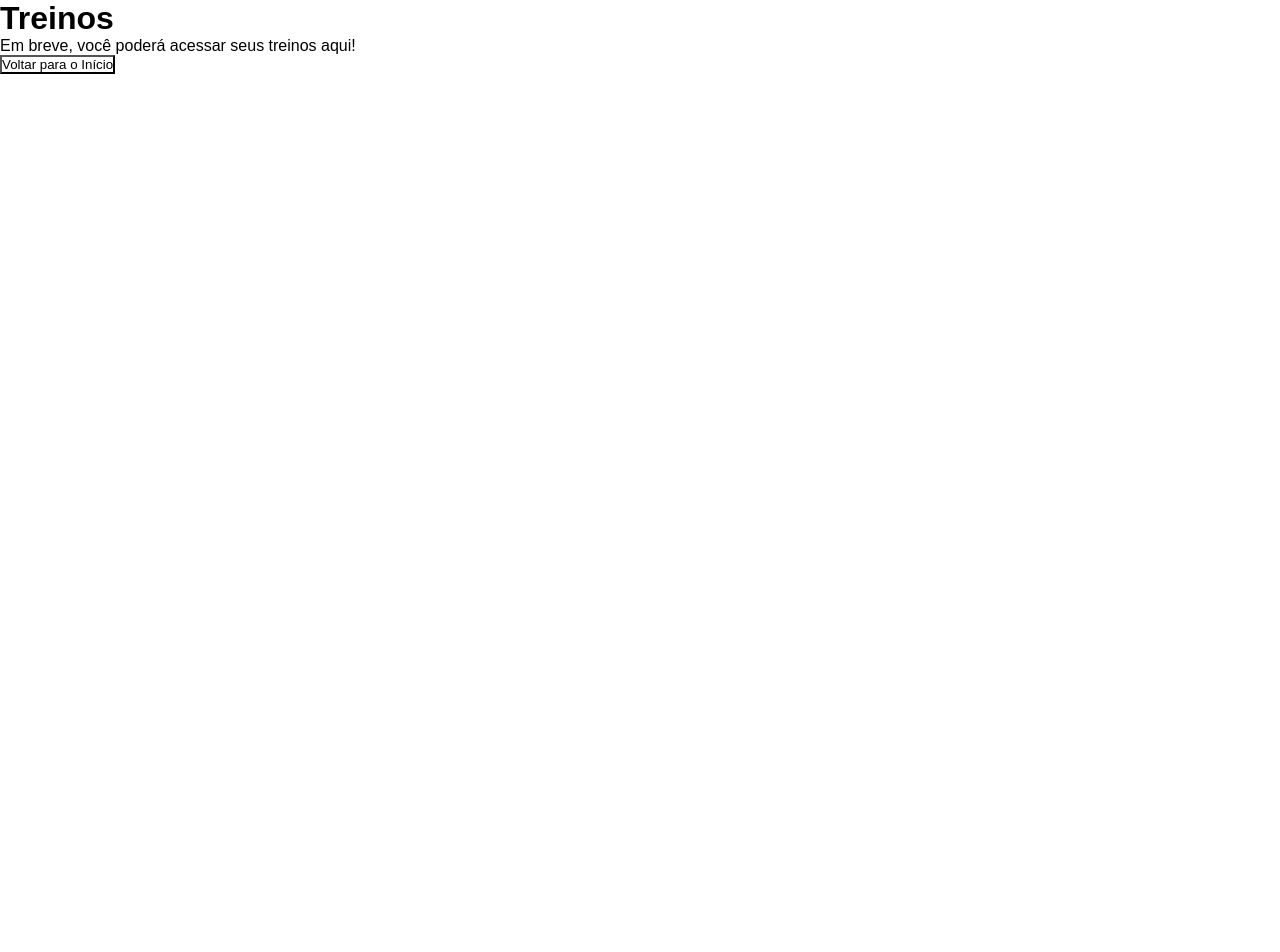
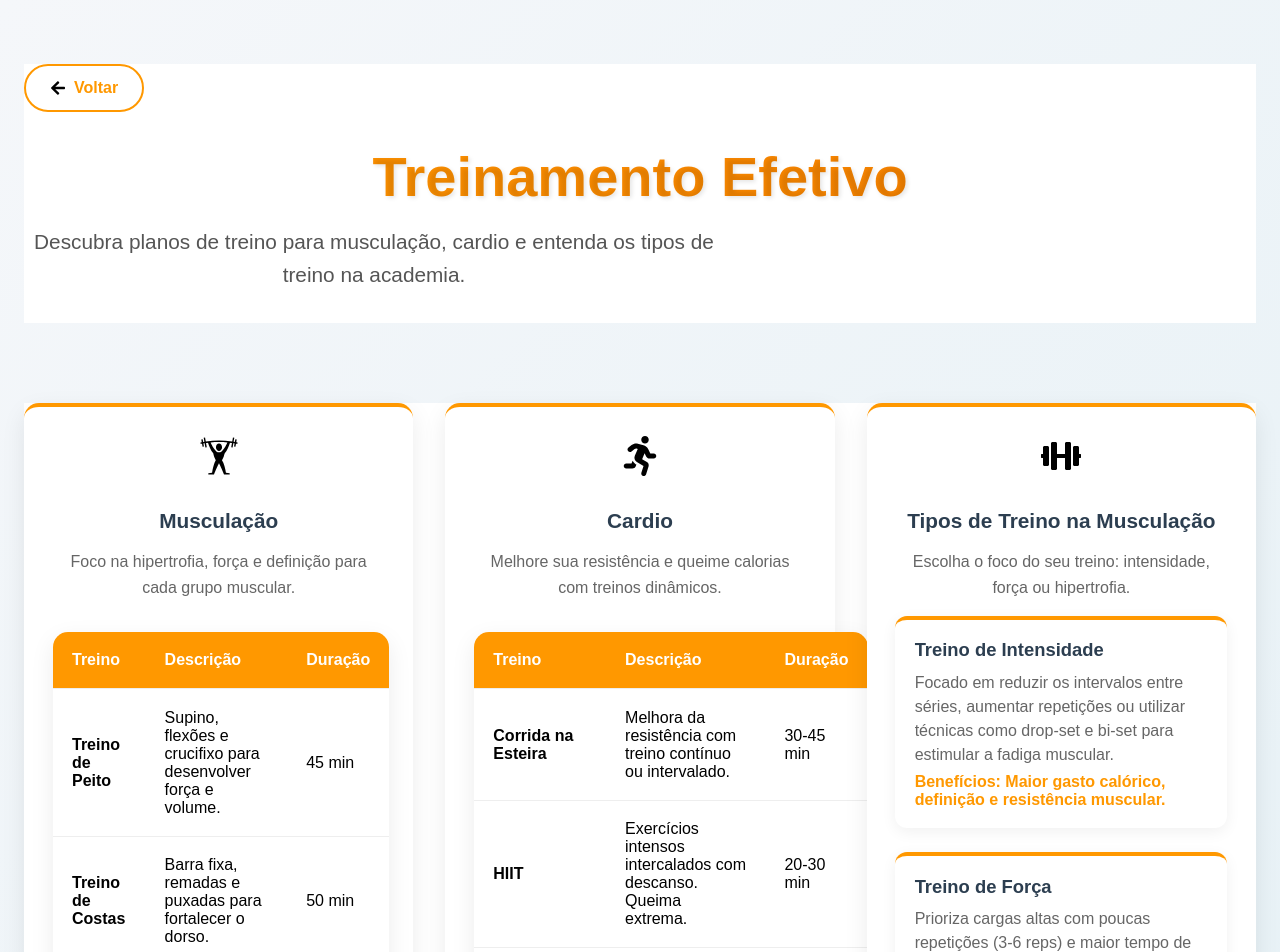
Before and after one commit to carloshlohn/NutriLife-model, a React (Vite) app: page /treinos in a window 1280 px wide. Shown: the top 952 px of the page. Before the commit the page ends 800 px from the top, so only its background shows below. Built offline with nearby package versions, Linux system fonts and the light colour scheme.

Commit message:
Update Treinos.jsx
Feat: adição das dicas de treinos.

```diff
--- a/src/pages/Home/Treinos.jsx
+++ b/src/pages/Home/Treinos.jsx
@@ -1,14 +1,326 @@
 import { useNavigate } from "react-router-dom";
+import styled, { keyframes, createGlobalStyle } from "styled-components";
+import { FaArrowLeft, FaRunning, FaDumbbell } from "react-icons/fa";
+import { GiWeightLiftingUp } from "react-icons/gi";
+
+// ===========================
+// Scroll Suave Global
+// ===========================
+const GlobalStyle = createGlobalStyle`
+  html {
+    scroll-behavior: smooth;
+  }
+`;
+
+// ===========================
+// Animações
+// ===========================
+const fadeIn = keyframes`
+  from { opacity: 0; transform: translateY(20px); }
+  to { opacity: 1; transform: translateY(0); }
+`;
+
+// ===========================
+// Estilos e Layouts
+// ===========================
+const Container = styled.div`
+  display: flex;
+  flex-direction: column;
+  align-items: center;
+  min-height: 100vh;
+  background: linear-gradient(135deg, #f5f7fa 0%, #e4f0f5 100%);
+  padding: 2rem 1.5rem;
+  text-align: center;
+  font-family: "Poppins", sans-serif;
+
+  @media (max-width: 768px) {
+    padding: 2rem 1rem;
+  }
+`;
+
+const Header = styled.header`
+  margin: 2rem 0 3rem;
+  animation: ${fadeIn} 0.8s ease-out;
+  width: 100%;
+`;
+
+const Title = styled.h1`
+  font-size: 3.5rem;
+  margin-bottom: 1rem;
+  font-weight: 800;
+  background: linear-gradient(to right, #ff9800, #f57c00);
+  -webkit-background-clip: text;
+  background-clip: text;
+  color: transparent;
+  text-shadow: 2px 2px 4px rgba(0, 0, 0, 0.1);
+
+  @media (max-width: 768px) {
+    font-size: 2.5rem;
+  }
+`;
+
+const Subtitle = styled.p`
+  font-size: 1.3rem;
+  color: #555;
+  margin-bottom: 2rem;
+  max-width: 700px;
+  line-height: 1.6;
+  animation: ${fadeIn} 0.8s ease-out 0.2s both;
+`;
+
+const BackButton = styled.button`
+  background: transparent;
+  color: #ff9800;
+  border: 2px solid #ff9800;
+  padding: 0.8rem 1.5rem;
+  font-size: 1rem;
+  border-radius: 50px;
+  cursor: pointer;
+  transition: all 0.3s ease;
+  font-weight: 600;
+  display: flex;
+  align-items: center;
+  gap: 0.5rem;
+  margin-bottom: 2rem;
+  align-self: flex-start;
+
+  &:hover {
+    background: #fff3e0;
+  }
+`;
+
+const FeaturesContainer = styled.div`
+  display: grid;
+  grid-template-columns: repeat(auto-fit, minmax(340px, 1fr));
+  gap: 2rem;
+  width: 100%;
+  max-width: 1400px;
+  margin: 2rem 0;
+`;
+
+const InnerFeaturesContainer = styled.div`
+  display: grid;
+  grid-template-columns: repeat(auto-fit, minmax(300px, 1fr));
+  gap: 1.5rem;
+  margin-top: 1rem;
+`;
+
+const FeatureCard = styled.div`
+  background: white;
+  border-radius: 15px;
+  padding: 1.8rem;
+  box-shadow: 0 8px 25px rgba(0, 0, 0, 0.08);
+  transition: all 0.3s ease;
+  text-align: center;
+  animation: ${fadeIn} 0.8s ease-out;
+  border-top: 4px solid #ff9800;
+
+  &:hover {
+    transform: translateY(-8px);
+    box-shadow: 0 15px 30px rgba(0, 0, 0, 0.1);
+  }
+`;
+
+const FeatureIcon = styled.div`
+  font-size: 2.5rem;
+  color: #ff9800;
+  margin-bottom: 1.5rem;
+`;
+
+const FeatureTitle = styled.h3`
+  color: #2c3e50;
+  margin-bottom: 1rem;
+  font-size: 1.3rem;
+`;
+
+const FeatureDescription = styled.p`
+  color: #666;
+  font-size: 1rem;
+  line-height: 1.6;
+`;
+
+const WorkoutTable = styled.table`
+  width: 100%;
+  border-collapse: collapse;
+  margin: 2rem 0;
+  background: white;
+  border-radius: 15px;
+  overflow: hidden;
+  box-shadow: 0 8px 25px rgba(0, 0, 0, 0.08);
+
+  th, td {
+    padding: 1.2rem;
+    text-align: left;
+    border-bottom: 1px solid #eee;
+  }
+
+  th {
+    background-color: #ff9800;
+    color: white;
+    font-weight: 600;
+  }
+
+  tr:nth-child(even) {
+    background-color: #f9f9f9;
+  }
+
+  tr:hover {
+    background-color: #fff3e0;
+  }
+`;
+
+const TipCard = styled.div`
+  background: #fff3e0;
+  border-left: 5px solid #ff9800;
+  padding: 1.5rem;
+  border-radius: 0 8px 8px 0;
+  margin: 1.5rem 0;
+`;
+
+// ===========================
+// Componente
+// ===========================
 function Treinos() {
   const navigate = useNavigate();
+
+  const musculacaoTreinos = [
+    { nome: "Treino de Peito", descricao: "Supino, flexões e crucifixo para desenvolver força e volume.", duracao: "45 min" },
+    { nome: "Treino de Costas", descricao: "Barra fixa, remadas e puxadas para fortalecer o dorso.", duracao: "50 min" },
+    { nome: "Treino de Pernas", descricao: "Agachamento, leg press e avanço para força e resistência.", duracao: "50 min" },
+    { nome: "Treino de Braços", descricao: "Roscas e extensões para bíceps e tríceps.", duracao: "40 min" }
+  ];
+
+  const cardioTreinos = [
+    { nome: "Corrida na Esteira", descricao: "Melhora da resistência com treino contínuo ou intervalado.", duracao: "30-45 min" },
+    { nome: "HIIT", descricao: "Exercícios intensos intercalados com descanso. Queima extrema.", duracao: "20-30 min" },
+    { nome: "Pular Corda", descricao: "Aumenta a coordenação e queima gordura.", duracao: "15-20 min" },
+    { nome: "Bike Ergométrica", descricao: "Melhora do condicionamento em pedaladas variáveis.", duracao: "30-40 min" }
+  ];
+
+  const tiposMusculacao = [
+    {
+      nome: "Treino de Intensidade",
+      descricao: "Focado em reduzir os intervalos entre séries, aumentar repetições ou utilizar técnicas como drop-set e bi-set para estimular a fadiga muscular.",
+      beneficios: "Maior gasto calórico, definição e resistência muscular."
+    },
+    {
+      nome: "Treino de Força",
+      descricao: "Prioriza cargas altas com poucas repetições (3-6 reps) e maior tempo de descanso entre as séries para ganho de força bruta.",
+      beneficios: "Aumento da força máxima, melhora na performance e na capacidade de levantar cargas pesadas."
+    },
+    {
+      nome: "Treino de Hipertrofia",
+      descricao: "Foco no aumento do volume muscular, utilizando repetições moderadas (8-12) e descanso intermediário (60-90 segundos).",
+      beneficios: "Crescimento muscular, melhora na estética e resistência muscular local."
+    }
+  ];
+
+  const trainingTip = "Lembre-se de sempre aquecer antes de iniciar e alongar ao final da sessão para evitar lesões.";
+
   return (
-    <div className="flex flex-col items-center justify-center h-screen">
-      <h1 className="text-4xl font-bold mb-4">Treinos</h1>
-      <p className="text-lg">
-        Em breve, você poderá acessar seus treinos aqui!
-      </p>
-      <button onClick={() => navigate("/")}>Voltar para o Início</button>
-    </div>
+    <>
+      <GlobalStyle />
+      <Container>
+        <Header>
+          <BackButton onClick={() => navigate("/")}>
+            <FaArrowLeft /> Voltar
+          </BackButton>
+          <Title>Treinamento Efetivo</Title>
+          <Subtitle>
+            Descubra planos de treino para musculação, cardio e entenda os tipos de treino na academia.
+          </Subtitle>
+        </Header>
+
+        <FeaturesContainer>
+          {/* Musculação */}
+          <FeatureCard>
+            <FeatureIcon><GiWeightLiftingUp /></FeatureIcon>
+            <FeatureTitle>Musculação</FeatureTitle>
+            <FeatureDescription>
+              Foco na hipertrofia, força e definição para cada grupo muscular.
+            </FeatureDescription>
+            <WorkoutTable>
+              <thead>
+                <tr><th>Treino</th><th>Descrição</th><th>Duração</th></tr>
+              </thead>
+              <tbody>
+                {musculacaoTreinos.map((treino, index) => (
+                  <tr key={index}>
+                    <td><strong>{treino.nome}</strong></td>
+                    <td>{treino.descricao}</td>
+                    <td>{treino.duracao}</td>
+                  </tr>
+                ))}
+              </tbody>
+            </WorkoutTable>
+          </FeatureCard>
+
+          {/* Cardio */}
+          <FeatureCard>
+            <FeatureIcon><FaRunning /></FeatureIcon>
+            <FeatureTitle>Cardio</FeatureTitle>
+            <FeatureDescription>
+              Melhore sua resistência e queime calorias com treinos dinâmicos.
+            </FeatureDescription>
+            <WorkoutTable>
+              <thead>
+                <tr><th>Treino</th><th>Descrição</th><th>Duração</th></tr>
+              </thead>
+              <tbody>
+                {cardioTreinos.map((treino, index) => (
+                  <tr key={index}>
+                    <td><strong>{treino.nome}</strong></td>
+                    <td>{treino.descricao}</td>
+                    <td>{treino.duracao}</td>
+                  </tr>
+                ))}
+              </tbody>
+            </WorkoutTable>
+          </FeatureCard>
+
+          {/* Tipos de Musculação */}
+          <FeatureCard>
+            <FeatureIcon><FaDumbbell /></FeatureIcon>
+            <FeatureTitle>Tipos de Treino na Musculação</FeatureTitle>
+            <FeatureDescription>
+              Escolha o foco do seu treino: intensidade, força ou hipertrofia.
+            </FeatureDescription>
+
+            <InnerFeaturesContainer>
+              {tiposMusculacao.map((treino, index) => (
+                <div
+                  key={index}
+                  style={{
+                    background: "#fff",
+                    borderRadius: "12px",
+                    padding: "1.2rem",
+                    boxShadow: "0 4px 15px rgba(0, 0, 0, 0.06)",
+                    borderTop: "4px solid #ff9800",
+                    textAlign: "left",
+                  }}
+                >
+                  <h3 style={{ color: "#2c3e50", marginBottom: "0.6rem", fontSize: "1.15rem" }}>
+                    {treino.nome}
+                  </h3>
+                  <p style={{ color: "#666", marginBottom: "0.4rem", lineHeight: "1.5" }}>
+                    {treino.descricao}
+                  </p>
+                  <p style={{ color: "#ff9800", fontWeight: "600" }}>
+                    Benefícios: {treino.beneficios}
+                  </p>
+                </div>
+              ))}
+            </InnerFeaturesContainer>
+          </FeatureCard>
+        </FeaturesContainer>
+
+        <TipCard>
+          <FeatureTitle style={{ color: "#2c3e50", textAlign: "left" }}>Dica do Treinador</FeatureTitle>
+          <FeatureDescription style={{ textAlign: "left" }}>{trainingTip}</FeatureDescription>
+        </TipCard>
+      </Container>
+    </>
   );
 }
+
 export default Treinos;
```
